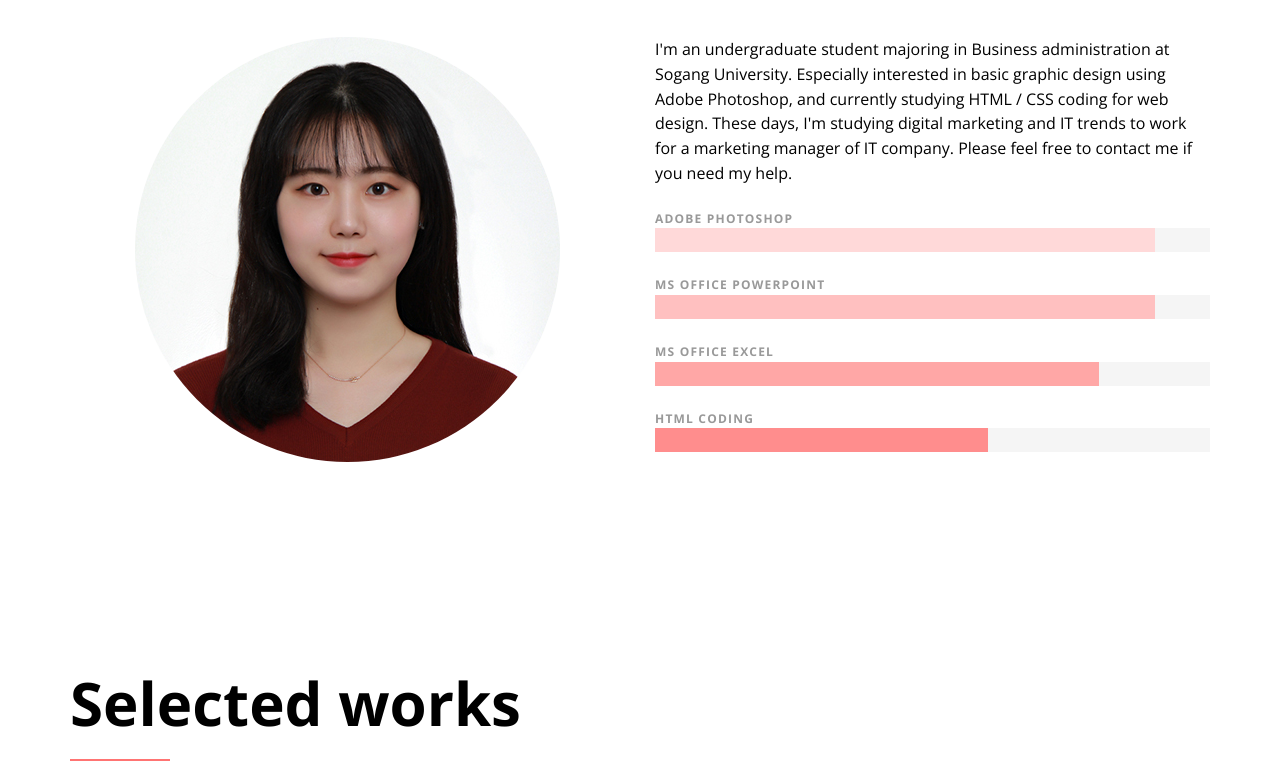
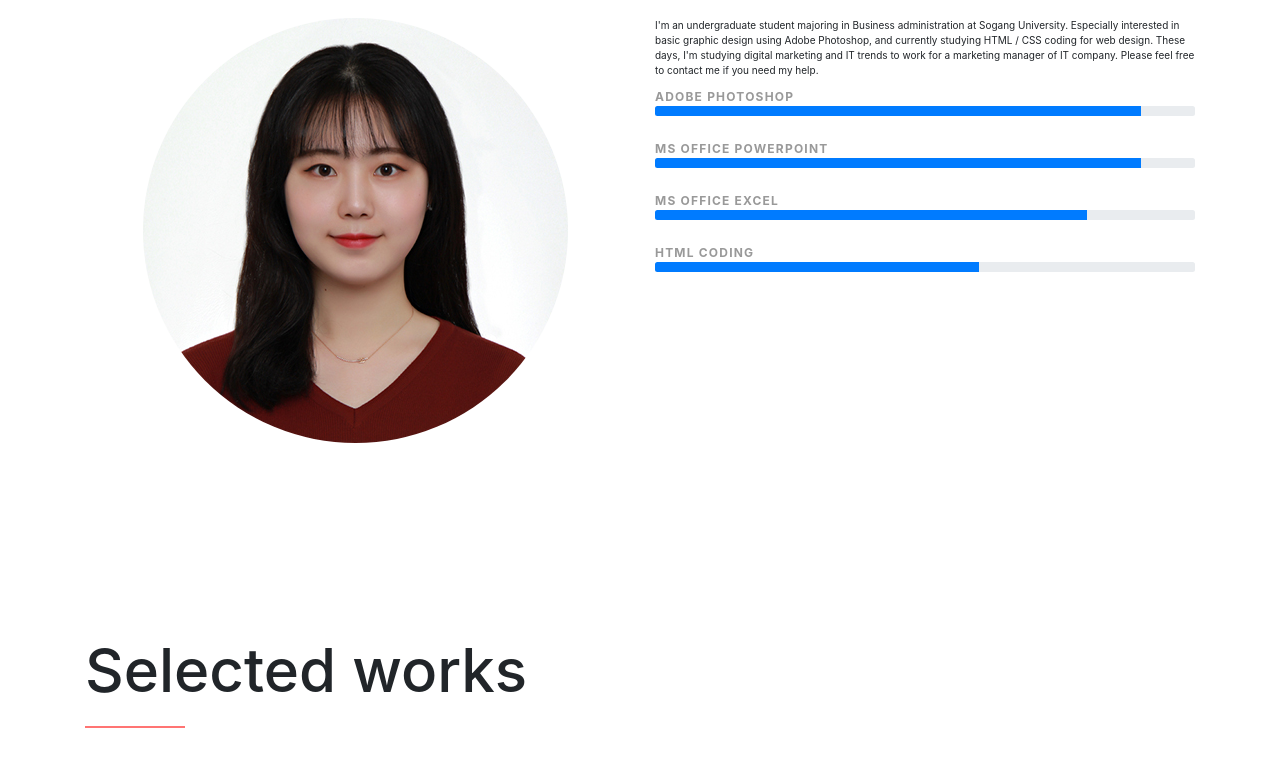
Before and after one commit to yurashin/yurashin.github.io, a plain HTML site: page index.html in a window 1280 px wide. Shown: the part 721-1486 px from the top of the page. Drawn offline with nearby package versions, Linux system fonts and the light colour scheme; some packages are replaced by stand-ins of ours.

Commit message:
third commit

```diff
--- a/index.html
+++ b/index.html
@@ -26,6 +26,8 @@
     <script src="https://code.jquery.com/jquery-3.3.1.slim.min.js" integrity="sha384-q8i/X+965DzO0rT7abK41JStQIAqVgRVzpbzo5smXKp4YfRvH+8abtTE1Pi6jizo" crossorigin="anonymous"></script>
     <script src="https://cdnjs.cloudflare.com/ajax/libs/popper.js/1.14.3/umd/popper.min.js" integrity="sha384-ZMP7rVo3mIykV+2+9J3UJ46jBk0WLaUAdn689aCwoqbBJiSnjAK/l8WvCWPIPm49" crossorigin="anonymous"></script>
     <script src="https://stackpath.bootstrapcdn.com/bootstrap/4.1.3/js/bootstrap.min.js" integrity="sha384-ChfqqxuZUCnJSK3+MXmPNIyE6ZbWh2IMqE241rYiqJxyMiZ6OW/JmZQ5stwEULTy" crossorigin="anonymous"></script>
+    <!-- Bootstrap CSS -->
+    <link rel="stylesheet" href="https://stackpath.bootstrapcdn.com/bootstrap/4.1.0/css/bootstrap.min.css" integrity="sha384-9gVQ4dYFwwWSjIDZnLEWnxCjeSWFphJiwGPXr1jddIhOegiu1FwO5qRGvFXOdJZ4" crossorigin="anonymous">
 
   </head>
   <body>
```
